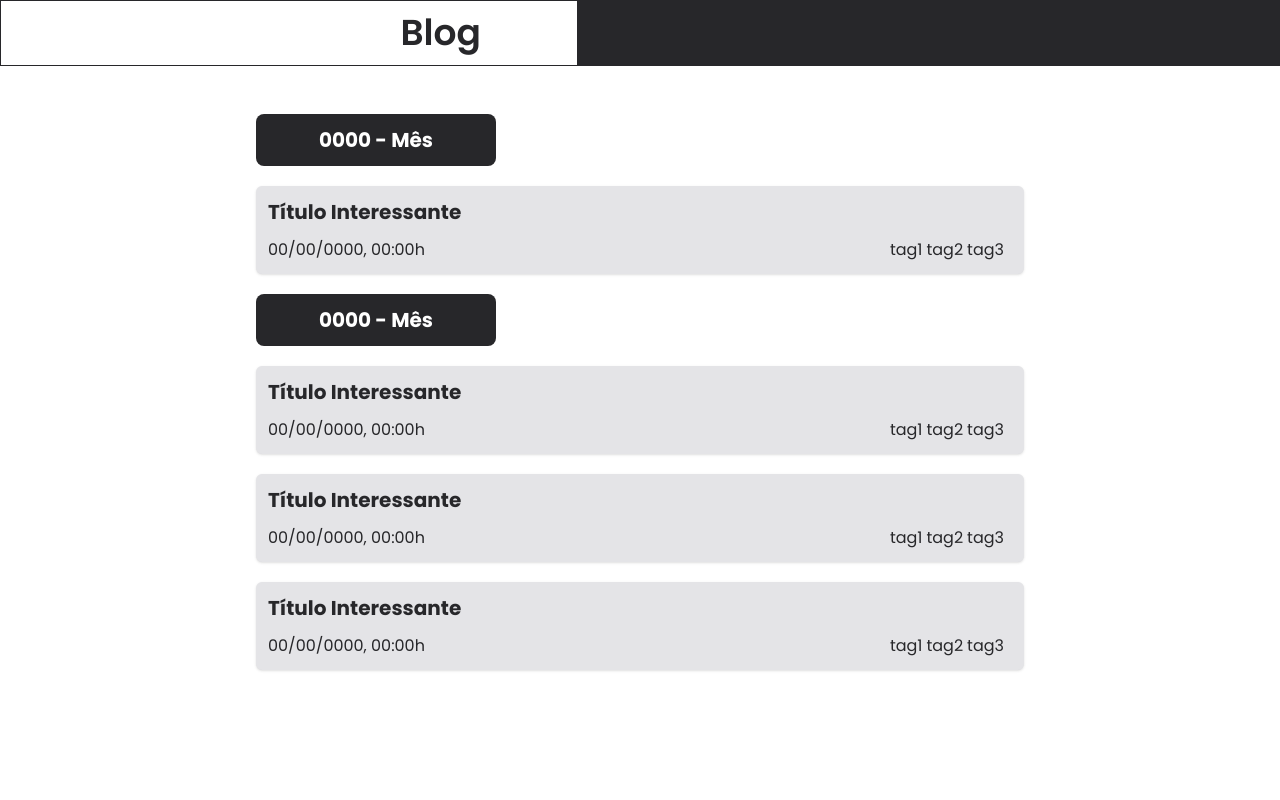
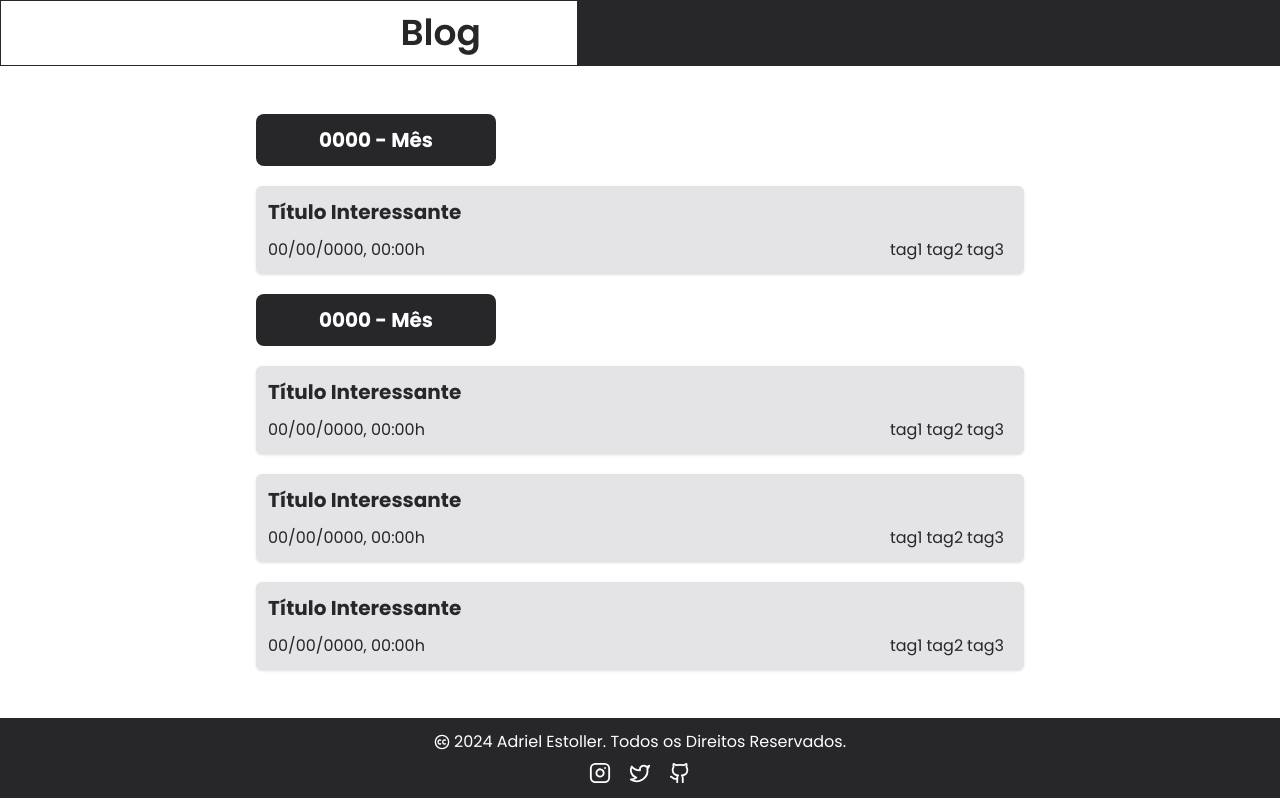
Before and after one commit to adrielestoller/blog, a React (Vite) app: page / in a window 1280 px wide. Built offline with nearby package versions, Linux system fonts and the light colour scheme.

Commit message:
feat: move & update footer all pages

```diff
--- /dev/null
+++ b/src/components/Footer.tsx
@@ -0,0 +1,22 @@
+import { CreativeCommons, Github, Instagram, Twitter } from "lucide-react";
+
+export function Footer() {
+  return (
+    <footer className="h-20 w-screen flex flex-col gap-2 items-center justify-center text-white bg-zinc-800">
+      <div className="flex gap-1">
+        <CreativeCommons className="w-4 text-md" /><p>2024 Adriel Estoller. Todos os Direitos Reservados.</p>
+      </div>
+      <div className="flex gap-4">
+        <a href="https://www.instagram.com/adrielestoller_/" target="_blank">
+          <Instagram className="cursor-pointer border-transparent border-b-2 transition-all duration-150 ease-linear hover:border-white hover:scale-110" />
+        </a>
+        <a href="https://twitter.com/adrielestoller_" target="_blank">
+          <Twitter className="cursor-pointer border-transparent border-b-2 transition-all duration-150 ease-linear hover:border-white hover:scale-110" />
+        </a>
+        <a href="https://github.com/adrielestoller" target="_blank">
+          <Github className="cursor-pointer border-transparent border-b-2 transition-all duration-150 ease-linear hover:border-white hover:scale-110" />
+        </a>
+      </div>
+    </footer>
+  )
+}
--- a/src/pages/AuthorPage.tsx
+++ b/src/pages/AuthorPage.tsx
@@ -3,6 +3,7 @@ import { Header } from "../components/Header";
 import { InfoBox } from "../components/InfoBox";
 import { PostCard } from "../components/PostCard";
 import { BackToTopButton } from "../components/BackToTopButton";
+import { Footer } from "../components/Footer";
 
 export function AuthorPage() {
   return (
@@ -38,6 +39,7 @@ export function AuthorPage() {
         <PostCard title="Título Interessante" date="00/00/0000, 00:00h" tags={['tag1', 'tag2', 'tag3']} />
         <BackToTopButton />
       </main>
+      <Footer />
     </>
   )
 }
--- a/src/pages/HomePage.tsx
+++ b/src/pages/HomePage.tsx
@@ -2,6 +2,7 @@ import { Header } from "./../components/Header";
 import { InfoBox } from "./../components/InfoBox";
 import { PostCard } from "./../components/PostCard";
 import { BackToTopButton } from '../components/BackToTopButton';
+import { Footer } from "../components/Footer";
 
 export function HomePage() {
   return (
@@ -16,6 +17,7 @@ export function HomePage() {
         <PostCard title="Título Interessante" date="00/00/0000, 00:00h" tags={['tag1', 'tag2', 'tag3']} />
         <BackToTopButton />
       </main>
+      <Footer />
     </>
   )
 }
--- a/src/pages/PostPage.tsx
+++ b/src/pages/PostPage.tsx
@@ -1,8 +1,9 @@
-import { CreativeCommons, Github, Instagram, Twitter } from "lucide-react";
+import { Github, Instagram, Twitter } from "lucide-react";
 import { Header } from "../components/Header";
 import { ImageBox } from "../components/ImageBox";
 import { PostTagsList } from "../components/PostTagsList";
 import { BackToTopButton } from "../components/BackToTopButton";
+import { Footer } from "../components/Footer";
 
 export function PostPage() {
   return (
@@ -60,23 +61,7 @@ export function PostPage() {
       </div>
 
       <BackToTopButton />
-
-      <footer className="h-20 w-screen flex flex-col gap-2 items-center justify-center text-white bg-zinc-800">
-        <div className="flex gap-1">
-          <CreativeCommons className="w-4 text-md" /><p>2024 Adriel Estoller. Todos os Direitos Reservados.</p>
-        </div>
-        <div className="flex gap-4">
-          <a href="https://www.instagram.com/adrielestoller_/" target="_blank">
-            <Instagram className="cursor-pointer border-transparent border-b-2 transition-all duration-150 ease-linear hover:border-white hover:scale-110" />
-          </a>
-          <a href="https://twitter.com/adrielestoller_" target="_blank">
-            <Twitter className="cursor-pointer border-transparent border-b-2 transition-all duration-150 ease-linear hover:border-white hover:scale-110" />
-          </a>
-          <a href="https://github.com/adrielestoller" target="_blank">
-            <Github className="cursor-pointer border-transparent border-b-2 transition-all duration-150 ease-linear hover:border-white hover:scale-110" />
-          </a>
-        </div>
-      </footer>
+      <Footer />
     </>
   )
 }
```
